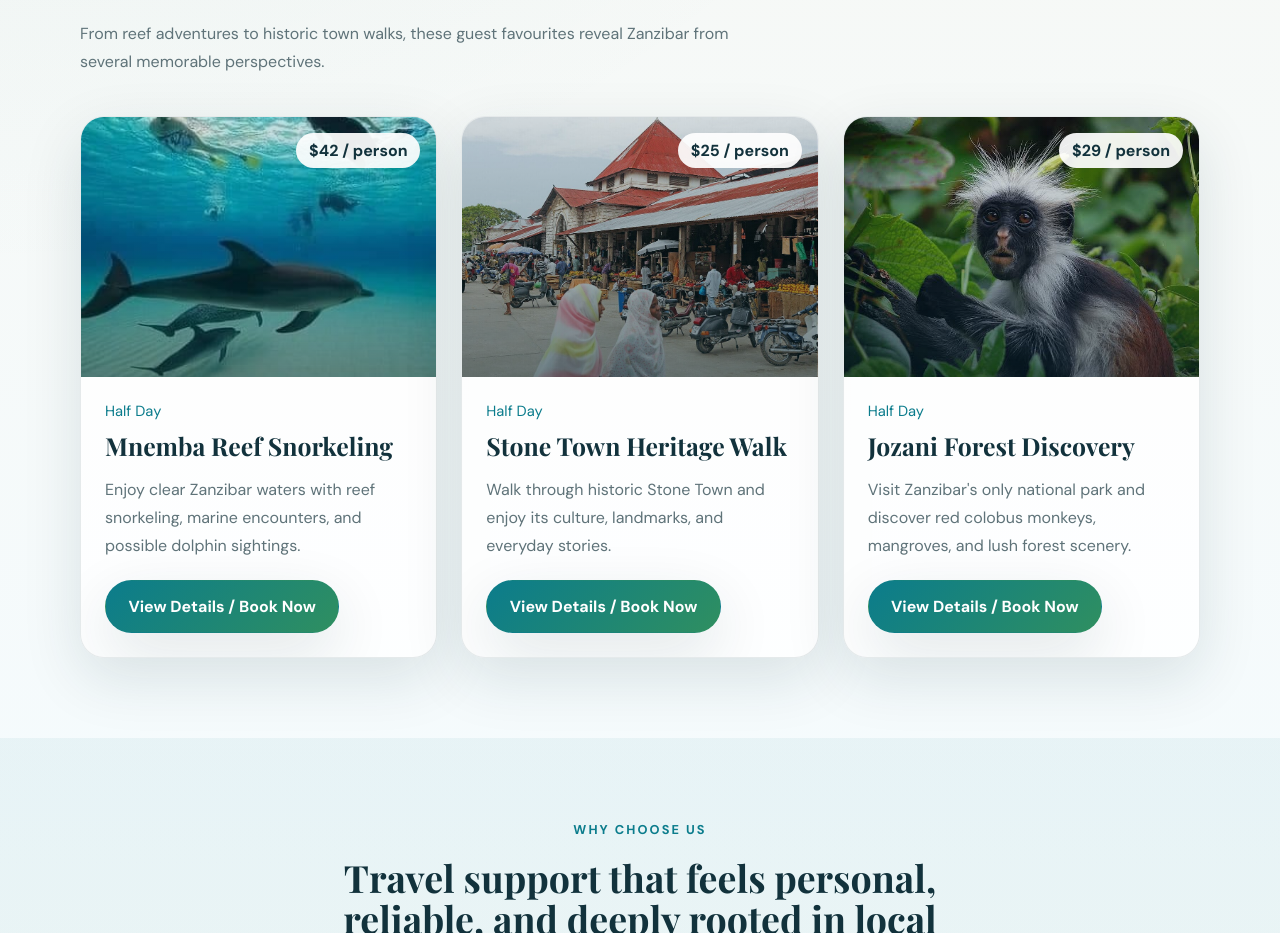
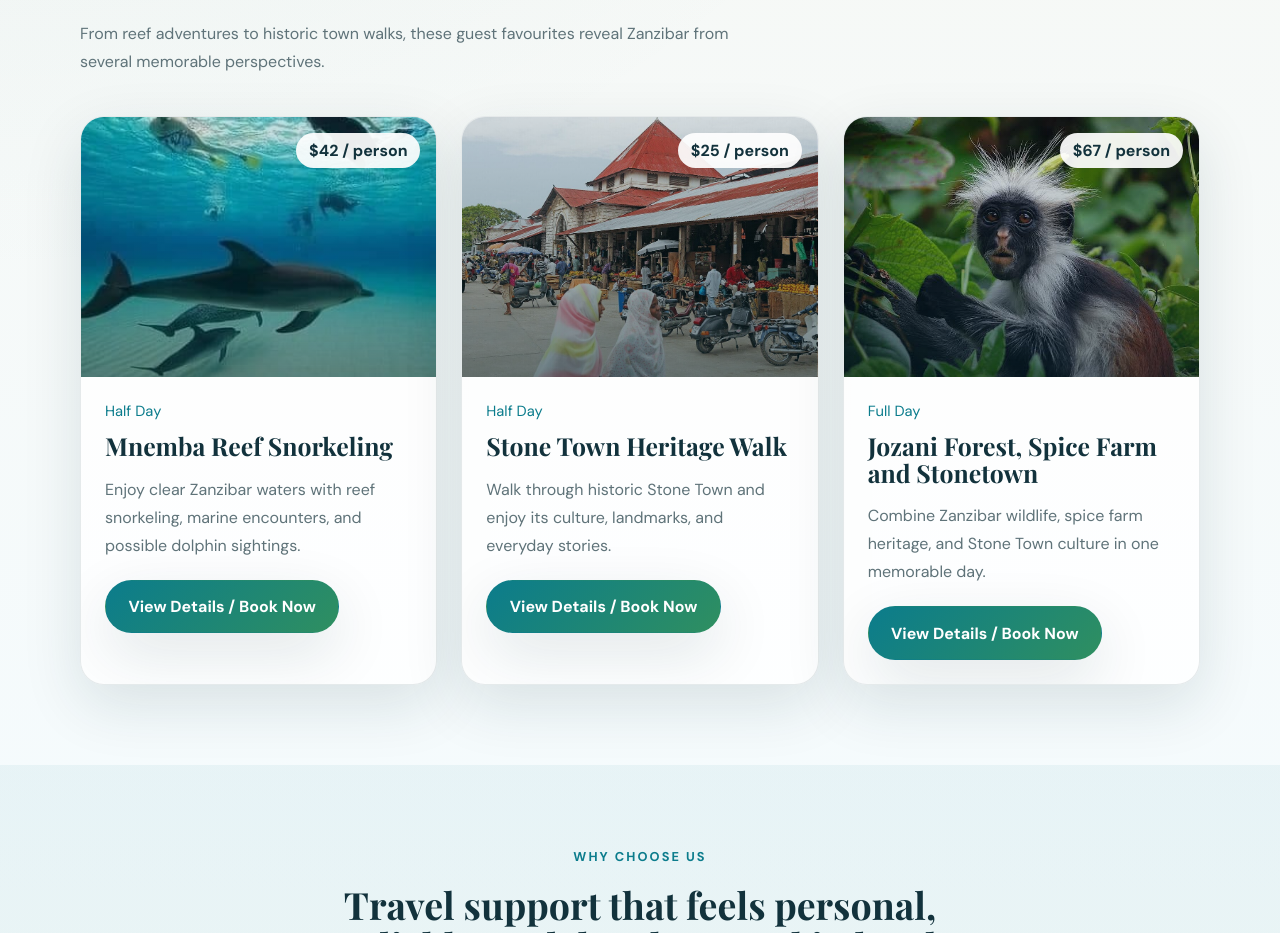
Before and after one commit to aliyusufabass-tech/myproject, a React (Vite) app in the folder frontend/: page / in a window 1280 px wide. Shown: the part 886-1819 px from the top of the page. Built offline with nearby package versions, Linux system fonts and the light colour scheme.

Commit message:
fix commit 34

```diff
--- a/frontend/src/data/tours.js
+++ b/frontend/src/data/tours.js
@@ -26,12 +26,12 @@ export const tours = [
   },
   {
     id: 3,
-    title: 'Jozani Forest Discovery',
-    duration: 'Half day tour',
-    price: '$29 / person',
-    category: 'Half Day',
+    title: 'Jozani Forest, Spice Farm and Stonetown',
+    duration: 'Full day tour',
+    price: '$67 / person',
+    category: 'Full Day',
     description:
-      "Visit Zanzibar's only national park and discover red colobus monkeys, mangroves, and lush forest scenery.",
+      'Combine Zanzibar wildlife, spice farm heritage, and Stone Town culture in one memorable day.',
     image: jozaniImageTwo,
   },
   {
```
Also changed, not shown: frontend/src/assets/about us.jpeg (added).
